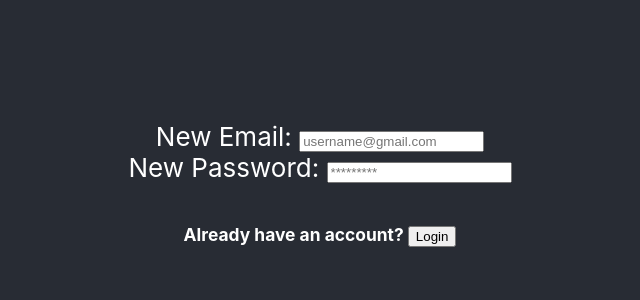
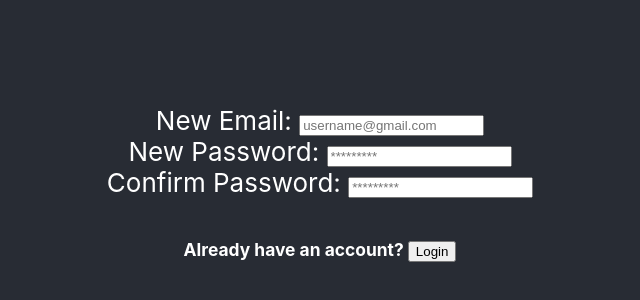
Before and after one commit to pranav1421998/LuddyLan, a React (Create React App) app in the folder socialnetwork/: page / in a window 1280 px wide. Shown: the part 196-496 px from the top of the page, without its empty margins (320-960 px from the left). Built offline with nearby package versions, Linux system fonts and the light colour scheme.

Commit message:
Fixed Register.js

```diff
--- a/socialnetwork/src/Register.js
+++ b/socialnetwork/src/Register.js
@@ -13,7 +13,9 @@ export const Register=()=>{
                 <label for="email">New Email: </label>
                 <input type="email" value={email} placeholder="username@gmail.com" id="email" name="email"></input> <br></br>
                 <label for="password">New Password: </label>
-                <input type="password" value={password} placeholder="*********" id="password" name="password"></input>
+                <input type="password" value={password} placeholder="*********" id="password" name="password"></input><br></br>
+                <label for="password" >Confirm Password: </label>
+          <input type="password" value={password} placeholder="*********" id="password" name="password"></input><br></br>
             </form>
             <h6>Already have an account? <button>Login</button></h6>
         </>
```
